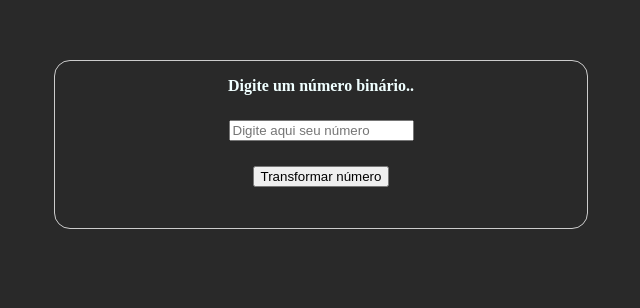
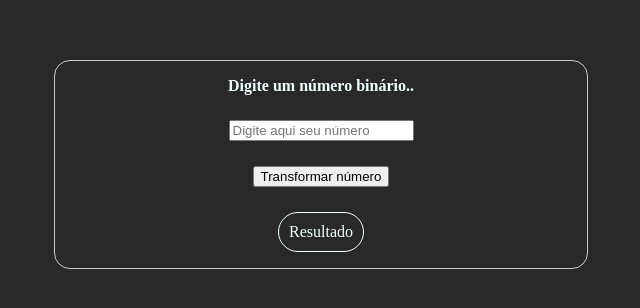
Before and after one commit to tramontinn/binaryToDecimal, a plain HTML site: page index.html in a window 1280 px wide. Shown: the part 132-440 px from the top of the page, without its empty margins (327-967 px from the left). Drawn offline with Linux system fonts and the light colour scheme.

Commit message:
result div

```diff
--- a/index.html
+++ b/index.html
@@ -14,7 +14,7 @@
             <div class="fitext"><strong>Digite um número binário..</strong></div>
             <input name="number" value="" class="message" placeholder="Digite aqui seu número" id="number"/>
             <button name="button" onClick="pegarNum()" type="button" class="button">Transformar número</button>
-            <div id="result">
+            <div id="result" class="result" aria-disabled="">Resultado</div>
         </section>
     </main>
 </body>
--- a/styles.css
+++ b/styles.css
@@ -25,4 +25,7 @@ body {
 
 .result {
     margin: auto;
+    border: 1px solid azure;
+    border-radius: 5em;
+    padding: 10px 10px 10px 10px;
 }
```
